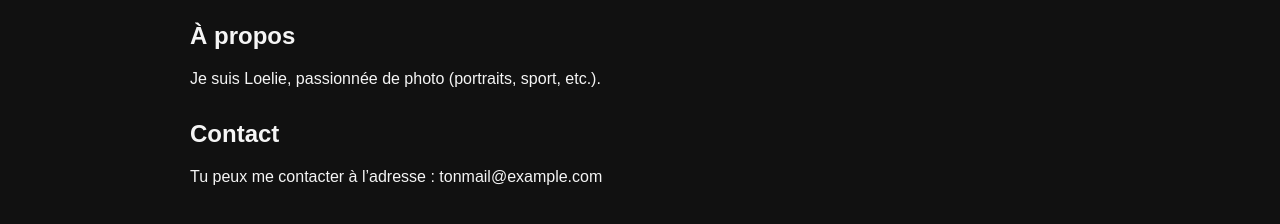
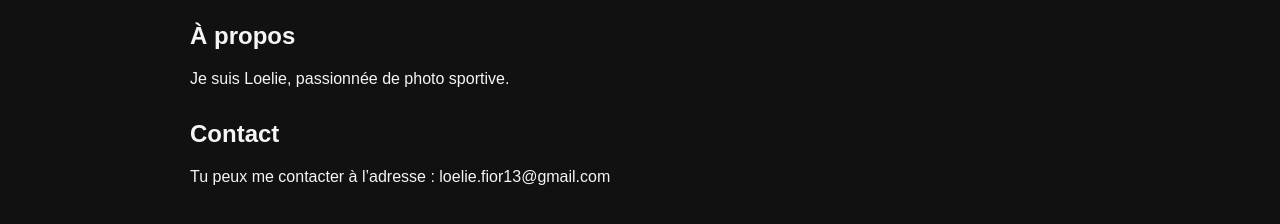
Before and after one commit to k75cbqrgnr-create/portfolio, a plain HTML site: page index.html in a window 1280 px wide. Shown: the part 220-444 px from the top of the page. Drawn offline with Linux system fonts and the light colour scheme.

Commit message:
Update index.html

```diff
--- a/index.html
+++ b/index.html
@@ -54,12 +54,12 @@
 
       <section id="apropos">
         <h2>À propos</h2>
-        <p>Je suis Loelie, passionnée de photo (portraits, sport, etc.).</p>
+        <p>Je suis Loelie, passionnée de photo sportive.</p>
       </section>
 
       <section id="contact">
         <h2>Contact</h2>
-        <p>Tu peux me contacter à l’adresse : tonmail@example.com</p>
+        <p>Tu peux me contacter à l’adresse : loelie.fior13@gmail.com</p>
       </section>
     </main>
   </body>
```
